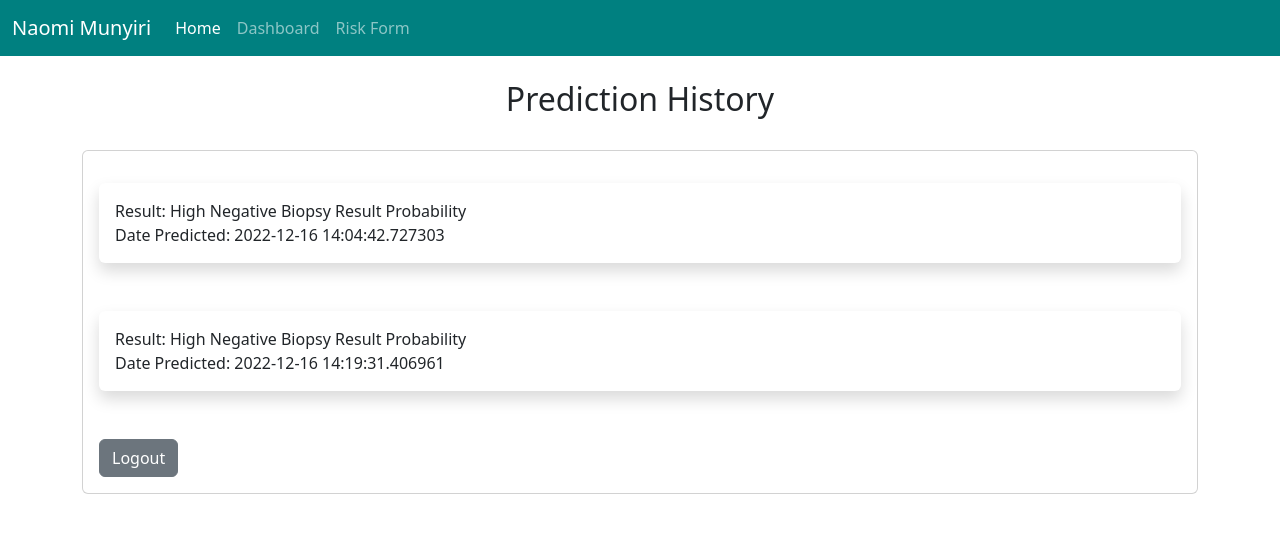
After one commit to NaomiMunyiri/Diagnosis-Prediction, a Flask app: page /history in a window 1280 px wide. The commit adds this page. Shown: the top 533 px of the page. Run offline with Flask 2, Linux system fonts and the light colour scheme; a user stored in the database is signed in; data comes from the database, SQL or seed files in the repository; parts of the project's set-up code (start-up, migrations or seed data) failed here and were passed over.

Commit message:
Final touches

```diff
--- a/app.py
+++ b/app.py
@@ -21,7 +21,7 @@ db=SQLAlchemy(app)
 migrate=Migrate(app,db)
 
 #load model
-model=pickle.load(open('cancermodel2.sav','rb'))
+model=pickle.load(open('cancermodel.sav','rb'))
 
 
 #flask login
@@ -42,6 +42,14 @@ def index():
 def about():
     return render_template("about.html")
 
+@app.route('/results', methods=['GET','POST'])
+def results():
+    email=request.form.get("email")
+    age=request.form.get("age")
+    print("Cancer [0 - No Yes - 1] :\n Result : ",p[0])
+
+    return render_template("results.html",email=email,age=age)
+
 
 #uploading risk form
 @app.route('/risk/add', methods=['GET','POST'])
@@ -49,7 +57,7 @@ def add_risk():
     form = RisksForm()
     if form.validate_on_submit():
         risk=Cervical_Cancer(
-                            email=form.email.data,
+                            #email=form.email.data,
                             age=form.age.data,
                             sexual_partners_no=form.sexual_partners_no.data,
                             sexual_partners_age=form.sexual_partners_age.data,
@@ -82,18 +90,30 @@ def add_risk():
                             Citology=form.Citology.data)
         db.session.add(risk)
         db.session.commit()
-        form=RisksForm(formdata=None)#clears the form
+
         flash("Variables added successfully!")
 
-        x=pd.DataFrame([[form.age.data,form.sexual_partners_no.data,form.sexual_partners_age.data,
+        x=([[form.age.data,form.sexual_partners_no.data,form.sexual_partners_age.data,
         form.pregnancies.data,form.smoked_years.data,form.packs_year.data,form.hormonal_contraceptives.data,form.IUD_years.data,
         form.STD.data,form.STD_number.data,form.Condylomatosis.data,form.Vaginal.data,form.Vulvo.data,form.Syphilis.data,
         form.Pelvic.data,form.Herpes.data,form.Molluscum.data,form.HIV.data,form.Hep.data,form.HPV.data,form.STD_diagnosis.data,
-        form.Cancer.data,form.Cin.data,form.DX_HPV.data,form.Dx.data,form.Hinselmann.data,form.Schiller.data,form.Citology.data]],dtype=int64)
+        form.Cancer.data,form.Cin.data,form.DX_HPV.data,form.Dx.data,form.Hinselmann.data,form.Schiller.data,form.Citology.data]])
 
+        p=model.predict(x)
+        print("Cancer [0 - No Yes - 1] :\n Result : ",p[0])
+        if (p==0):
+            biop="High Negative Biopsy Result Probability"
+        elif (p==1):
+            biop="High Positive Biopsy Result Probability"
 
-        #p=model.predict(x)
-        #print("Cancer [0 - No Yes - 1] :\n Result : ",p[0])
+        biopsy=Results(
+            email=current_user.email,
+            biopsy=biop
+        )
+        db.session.add(biopsy)
+        db.session.commit()
+
+        form=RisksForm(formdata=None)#clears the form
 
     return render_template("add_risk.html",**locals())
 
@@ -141,6 +161,13 @@ def login():
 def dashboard():
     return render_template('dashboard.html')
 
+#history page
+@app.route('/history', methods=['GET','POST'])
+@login_required
+def history():
+    history=Results.query.filter_by(email=current_user.email)
+    return render_template('history.html',history=history)
+
 #logout page
 @app.route('/logout', methods=['GET','POST'])
 @login_required
@@ -150,13 +177,12 @@ def logout():
     return redirect(url_for('login'))
 
 
-
 #CLASS MODELS
 #database model
 class Cervical_Cancer(db.Model):
     id=db.Column(db.Integer, primary_key=True)#creates column s in database
     date_created=db.Column(db.DateTime, default=datetime.now)
-    email=db.Column(db.String,nullable=False)
+    #email=db.Column(db.String,nullable=False)
     age=db.Column(db.Integer, nullable=False)
     sexual_partners_no=db.Column(db.Integer, nullable=False)
     sexual_partners_age=db.Column(db.Integer, nullable=False)
@@ -192,6 +218,17 @@ class Cervical_Cancer(db.Model):
     def __repr__(self):
         return '<Age %r>' % self.id
 
+
+#results model
+class Results(db.Model):
+    id=db.Column(db.Integer, primary_key=True)
+    email=db.Column(db.String(120), nullable=False)
+    biopsy=db.Column(db.Integer, nullable=False)
+    date_predicted=db.Column(db.DateTime, default=datetime.now)
+    def __repr__(self):
+        return '<email %r>' % self.id
+
+
 #users model
 class Users(db.Model, UserMixin):
     first_name = db.Column(db.String(200), nullable=False)
--- a/forms.py
+++ b/forms.py
@@ -5,7 +5,7 @@ from wtforms.validators import DataRequired, Email, EqualTo,InputRequired
 
 #Form risk
 class RisksForm(FlaskForm):
-    email=EmailField("What is your account mail",validators=[InputRequired()])
+    #email=EmailField("What is your account mail",validators=[InputRequired()])
     age=IntegerField("How old are you?", validators=[InputRequired()])
     sexual_partners_no=IntegerField("How many sexual partners have you had?", validators=[InputRequired()])
     sexual_partners_age=IntegerField("How old were you when you first had sexual intercourse?", validators=[InputRequired()])
--- a/templates/dashboard.html
+++ b/templates/dashboard.html
@@ -29,6 +29,8 @@
                 <strong>Email: </strong>{{ current_user.email}}<br/>
             </p>
           <a href="{{ url_for('logout')}}" class="btn btn-secondary btn-small">Logout</a>
+
+          <a href="{{ url_for('history')}}" class="btn btn-secondary btn-small">History</a>
         </div>
       </div>
 </div>
--- /dev/null
+++ b/templates/history.html
@@ -0,0 +1,28 @@
+{% extends 'base.html' %}
+{% block title %} Prediction History {%endblock%}
+{% block content %}
+
+<div class="container">
+        <h2 align="center">Prediction History</h2>
+        <br/>
+        <div class="card">
+            <div class="card-body">
+                <p class="card-text">
+
+                    {% for hist in history %}
+                    <div class="shadow p-3 mb-5 bg-body rounded">
+                        Result: {{ hist.biopsy }} <br/>
+
+                        Date Predicted: {{ hist.date_predicted }}
+                    </div>
+
+                    {% endfor %}
+
+
+                </p>
+              <a href="{{ url_for('logout')}}" class="btn btn-secondary btn-small">Logout</a>
+            </div>
+          </div>
+</div>
+
+{% endblock %}
```
Also changed, not shown: templates/add_risk.html (+19 -6 lines), templates/results.html (+8 -6 lines), instance/cervical_cancer.db.
